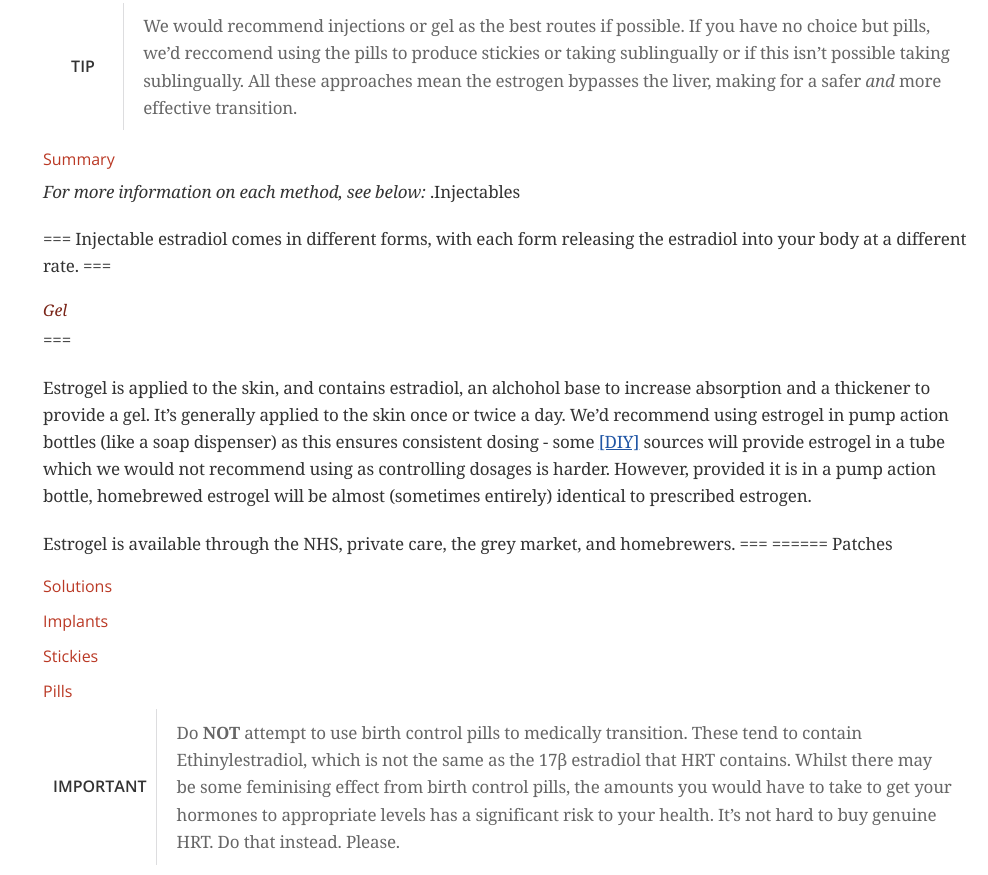
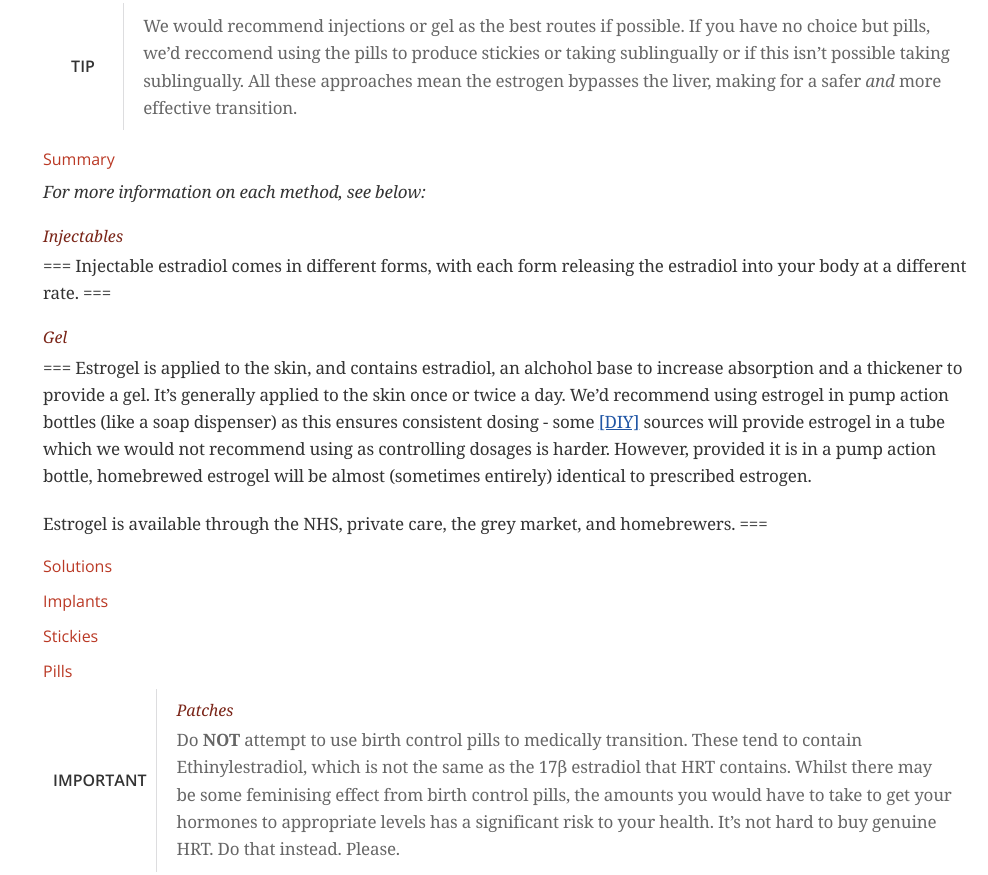
Before and after one commit to Trans-Healthcare-UK/Trans-Healthcare-UK.github.io, a plain HTML site: page index.html in a window 1280 px wide. Shown: the part 4435-5310 px from the top of the page, without its empty margins (292-1280 px from the left). Drawn offline with nearby package versions, Linux system fonts and the light colour scheme; a web font is replaced by a local one.

Commit message:
generated

```diff
--- a/index.html
+++ b/index.html
@@ -727,25 +727,22 @@ We would recommend injections or gel as the best routes if possible. If you have
 <div class="sect5">
 <h6 id="_summary">Summary</h6>
 <div class="paragraph">
-<p><em>For more information on each method, see below:</em>
-.Injectables</p>
+<p><em>For more information on each method, see below:</em></p>
 </div>
 <div class="paragraph">
+<div class="title">Injectables</div>
 <p>===
 Injectable estradiol comes in different forms, with each form releasing the estradiol into your body at a different rate.
 ===</p>
 </div>
 <div class="paragraph">
 <div class="title">Gel</div>
-<p>===</p>
-</div>
-<div class="paragraph">
-<p>Estrogel is applied to the skin, and contains estradiol, an alchohol base to increase absorption and a thickener to provide a gel. It&#8217;s generally applied to the skin once or twice a day. We&#8217;d recommend using estrogel in pump action bottles (like a soap dispenser) as this ensures consistent dosing - some <a href="#DIY">[DIY]</a> sources will provide estrogel in a tube which we would not recommend using as controlling dosages is harder. However, provided it is in a pump action bottle, homebrewed estrogel will be almost (sometimes entirely) identical to prescribed estrogen.</p>
+<p>===
+Estrogel is applied to the skin, and contains estradiol, an alchohol base to increase absorption and a thickener to provide a gel. It&#8217;s generally applied to the skin once or twice a day. We&#8217;d recommend using estrogel in pump action bottles (like a soap dispenser) as this ensures consistent dosing - some <a href="#DIY">[DIY]</a> sources will provide estrogel in a tube which we would not recommend using as controlling dosages is harder. However, provided it is in a pump action bottle, homebrewed estrogel will be almost (sometimes entirely) identical to prescribed estrogen.</p>
 </div>
 <div class="paragraph">
 <p>Estrogel is available through the NHS, private care, the grey market, and homebrewers.
-===
-====== Patches</p>
+===</p>
 </div>
 </div>
 <div class="sect5">
@@ -769,6 +766,7 @@ Injectable estradiol comes in different forms, with each form releasing the estr
 <div class="title">Important</div>
 </td>
 <td class="content">
+<div class="title">Patches</div>
 Do <strong>NOT</strong> attempt to use birth control pills to medically transition. These tend to contain Ethinylestradiol, which is not the same as the 17β estradiol that HRT contains. Whilst there may be some feminising effect from birth control pills, the amounts you would have to take to get your hormones to appropriate levels has a significant risk to your health. It&#8217;s not hard to buy genuine HRT. Do that instead. Please.
 </td>
 </tr>
@@ -864,7 +862,7 @@ Do <strong>NOT</strong> attempt to use birth control pills to medically transiti
 </div>
 <div id="footer">
 <div id="footer-text">
-Last updated 2023-08-17 20:12:04 UTC
+Last updated 2023-08-17 20:16:02 UTC
 </div>
 </div>
 </body>
```
